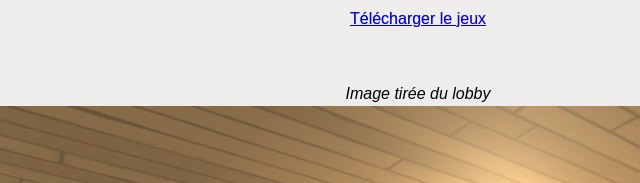
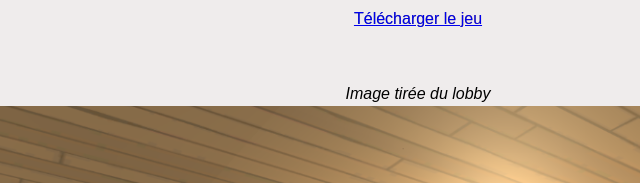
Before and after one commit to Undead-Rift/ORION, a plain HTML site: page download.html in a window 1280 px wide. Shown: the part 353-536 px from the top of the page, 222-862 px from the left. Drawn offline with Linux system fonts and the light colour scheme.

Commit message:
Update download.html

```diff
--- a/download.html
+++ b/download.html
@@ -54,7 +54,7 @@
                         </li>
                         </ul>
                         <div class="text-box">
-                            <a href="https://www.mediafire.com/file/ru4mxyhdyfqdgvq/UndeadRift_Setup.rar/file" >Télécharger le jeux</a>
+                            <a href="https://www.mediafire.com/file/ru4mxyhdyfqdgvq/UndeadRift_Setup.rar/file" >Télécharger le jeu</a>
                         </div>
             </div>
     </div>
```
